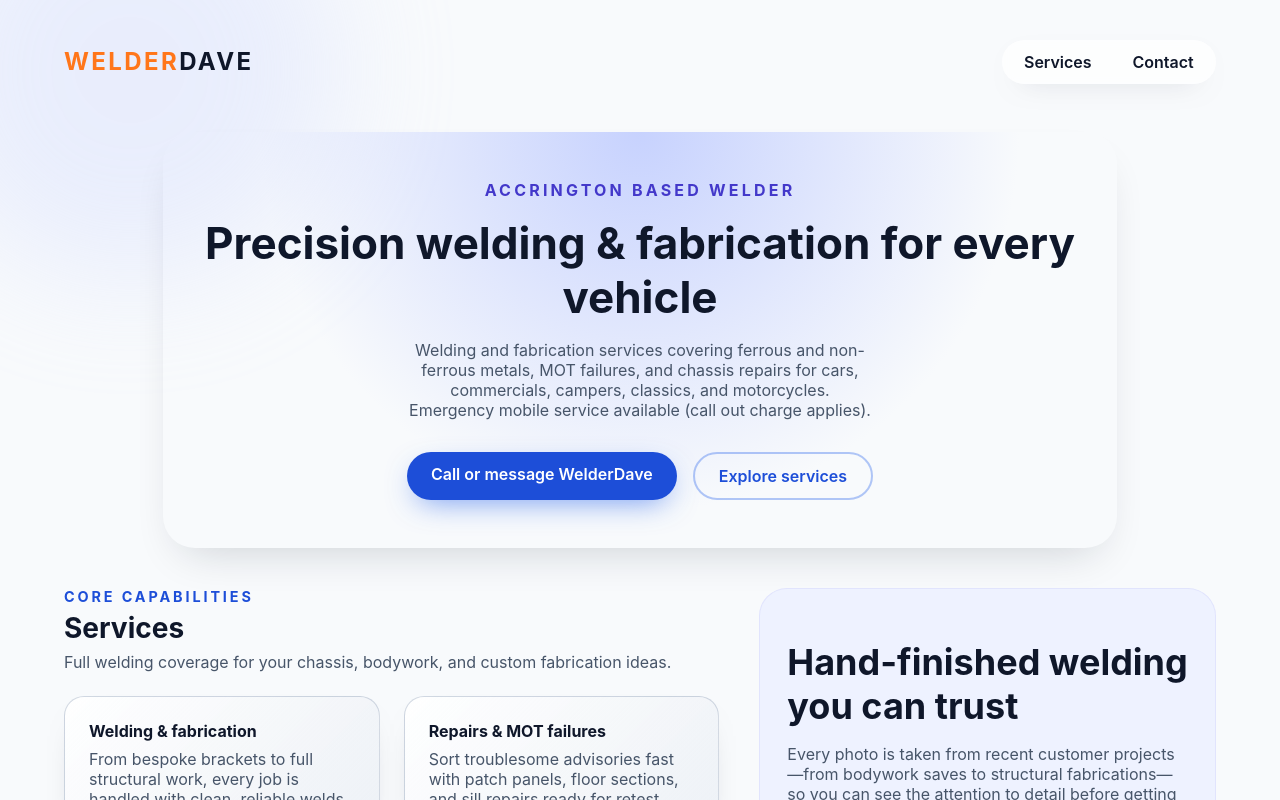
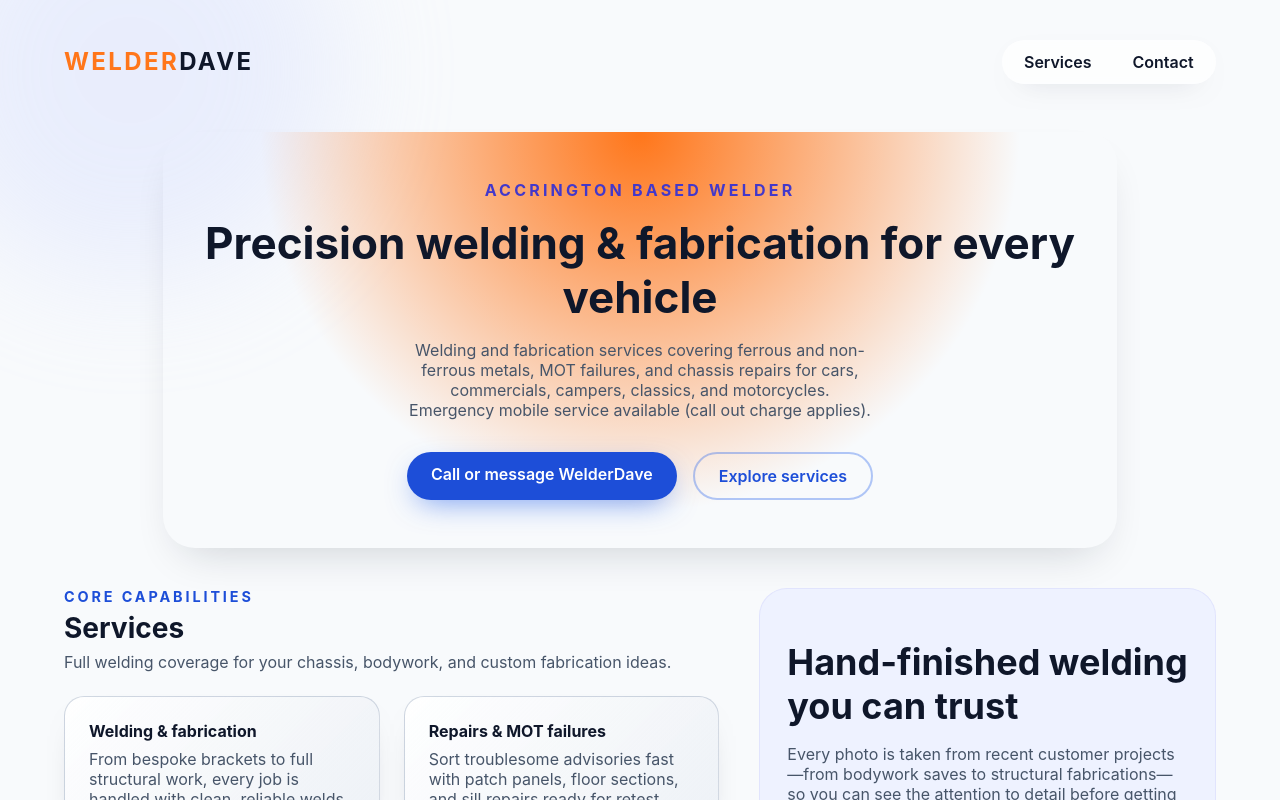
Before and after one commit to jenkinchris11/WelderDave, a Vue app in the folder vue-netlify/: page / in a window 1280 px wide. Shown: the top 800 px of the page. Built offline with nearby package versions, Linux system fonts and the light colour scheme.

Commit message:
Update HeroSection.vue

```diff
--- a/vue-netlify/src/components/HeroSection.vue
+++ b/vue-netlify/src/components/HeroSection.vue
@@ -17,7 +17,7 @@
 <style scoped>
 .hero {
   text-align: center;
-  background: radial-gradient(circle at top, #c7d2fe, transparent 60%);
+  background: radial-gradient(circle at top, #FF761A, transparent 60%);
   padding: 3rem 1.5rem;
   border-radius: 2rem;
   box-shadow: 0 20px 45px -20px rgba(15, 23, 42, 0.2);
```
